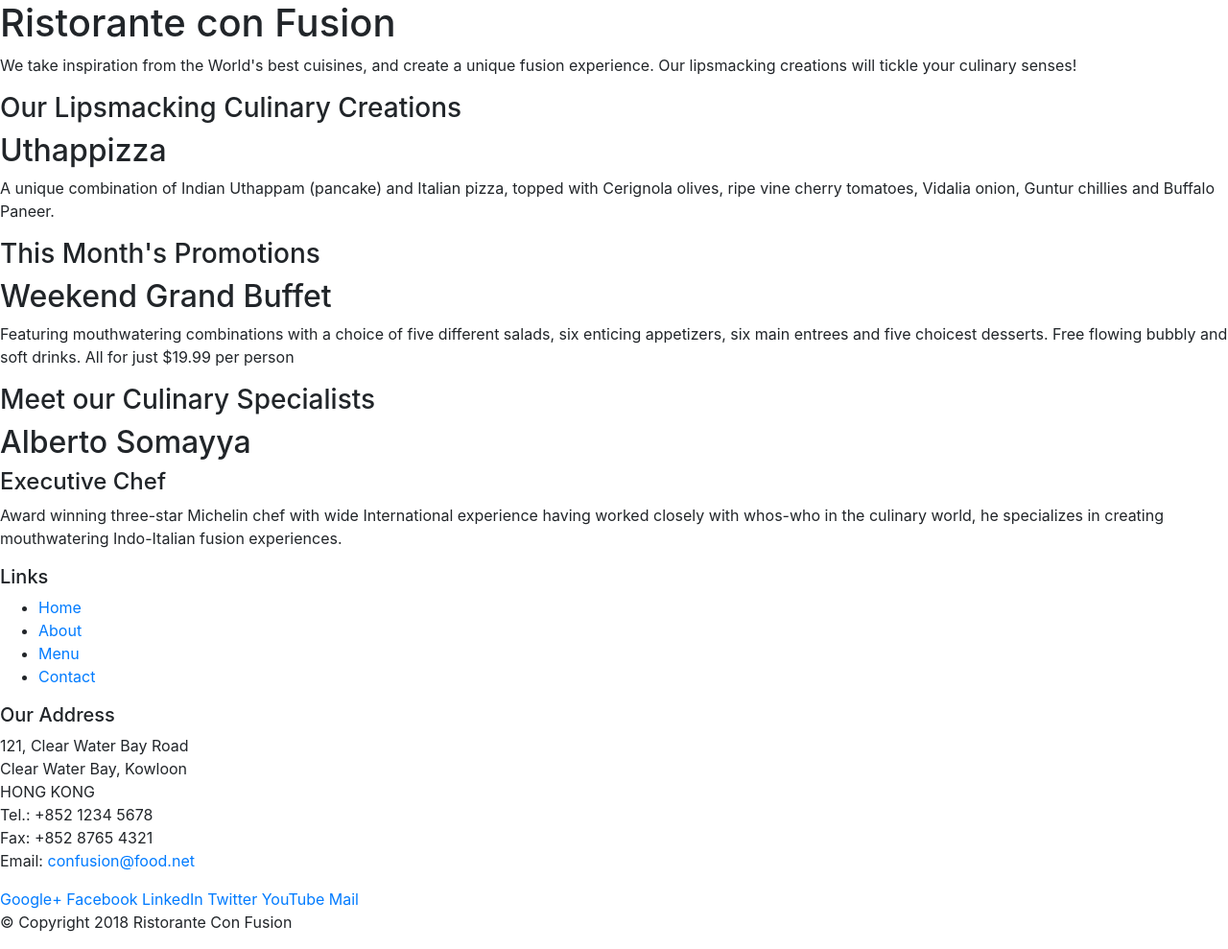
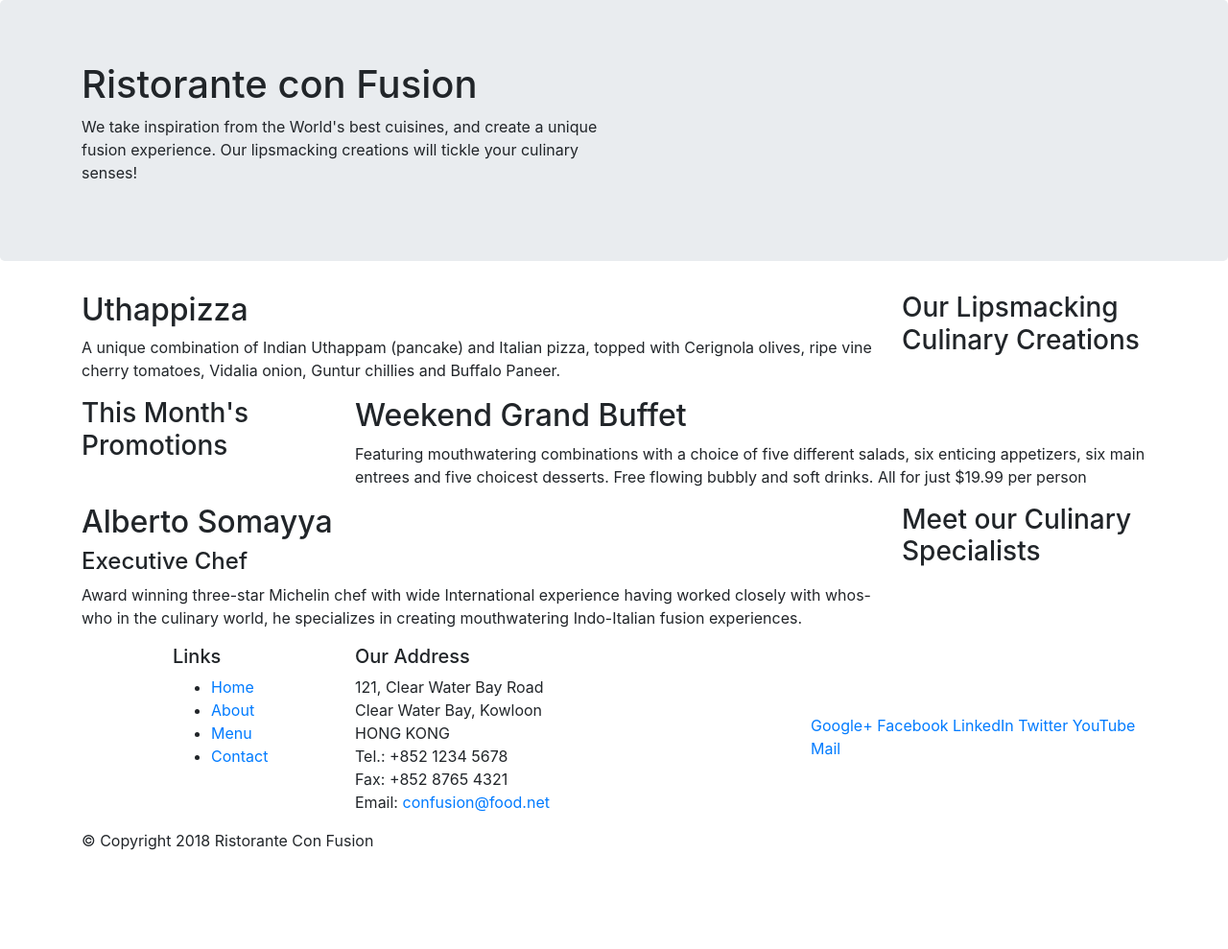
Before and after one commit to n1ceh4cker/confusion-bootstrap, a website: page index.html in a window 1280 px wide. Shown: the whole page at 96% size. After the commit the page ends 904 px from the top, so only its background shows below. Drawn offline with nearby package versions, Linux system fonts and the light colour scheme.

Commit message:
Bootstrap Grid Part 1

```diff
--- a/index.html
+++ b/index.html
@@ -12,46 +12,46 @@
 
 <body>
 
-    <header>
-        <div>
-            <div>
-                <div>
+    <header class="jumbotron">
+        <div class="container">
+            <div class="row">
+                <div class="col-12 col-sm-6">
                     <h1>Ristorante con Fusion</h1>
                     <p>We take inspiration from the World's best cuisines, and create a unique fusion experience. Our lipsmacking creations will tickle your culinary senses!</p>
                 </div>
-                <div>
+                <div class="col-12 col-sm">
                 </div>
             </div>
         </div>
     </header>
 
-    <div>
-        <div>
-            <div>
+    <div class="container">
+        <div class="row">
+            <div class="col-12 order-sm-last col-sm-4 col-md-3">
                 <h3>Our Lipsmacking Culinary Creations</h3>
             </div>
-            <div>
+            <div class="col order-sm-first col-sm col-md">
                 <h2>Uthappizza</h2>
                 <p>A unique combination of Indian Uthappam (pancake) and Italian pizza, topped with Cerignola olives, ripe vine cherry tomatoes, Vidalia onion, Guntur chillies and Buffalo Paneer.</p>
             </div>
         </div>
 
 
-        <div>
-            <div>
+        <div class="row">
+            <div class="col-12 col-sm-4 col-md-3">
                 <h3>This Month's Promotions</h3>
             </div>
-            <div>
+            <div class="col col-sm col-md">
                 <h2>Weekend Grand Buffet</h2>
                 <p>Featuring mouthwatering combinations with a choice of five different salads, six enticing appetizers, six main entrees and five choicest desserts. Free flowing bubbly and soft drinks. All for just $19.99 per person </p>
             </div>
         </div>
 
-        <div>
-            <div>
+        <div class="row">
+            <div class="col-12 order-sm-last col-sm-4 col-md-3">
                 <h3>Meet our Culinary Specialists</h3>
             </div>
-            <div>
+            <div class="col order-sm-first col-sm col-md">
                 <h2>Alberto Somayya</h2>
                 <h4>Executive Chef</h4>
                 <p>Award winning three-star Michelin chef with wide International experience having worked closely with whos-who in the culinary world, he specializes in creating mouthwatering Indo-Italian fusion experiences. </p>
@@ -60,9 +60,9 @@
     </div>
 
     <footer>
-        <div>
-            <div>
-                <div>
+        <div class="container">
+            <div class="row">
+                <div class="col-4 offset-1 col-sm-2">
                     <h5>Links</h5>
                     <ul>
                         <li><a href="#">Home</a></li>
@@ -71,7 +71,7 @@
                         <li><a href="#">Contact</a></li>
                     </ul>
                 </div>
-                <div>
+                <div class="col-7 col-sm-5">
                     <h5>Our Address</h5>
                     <address>
 		              121, Clear Water Bay Road<br>
@@ -82,7 +82,7 @@
 		              Email: <a href="mailto:confusion@food.net">confusion@food.net</a>
 		           </address>
                 </div>
-                <div>
+                <div class="col-12 align-self-center col-sm-4">
                     <div>
                         <a href="http://google.com/+">Google+</a>
                         <a href="http://www.facebook.com/profile.php?id=">Facebook</a>
@@ -93,8 +93,8 @@
                     </div>
                 </div>
            </div>
-           <div>
-                <div>
+           <div class="row">
+                <div class="col-auto">
                     <p>© Copyright 2018 Ristorante Con Fusion</p>
                 </div>
            </div>
```
